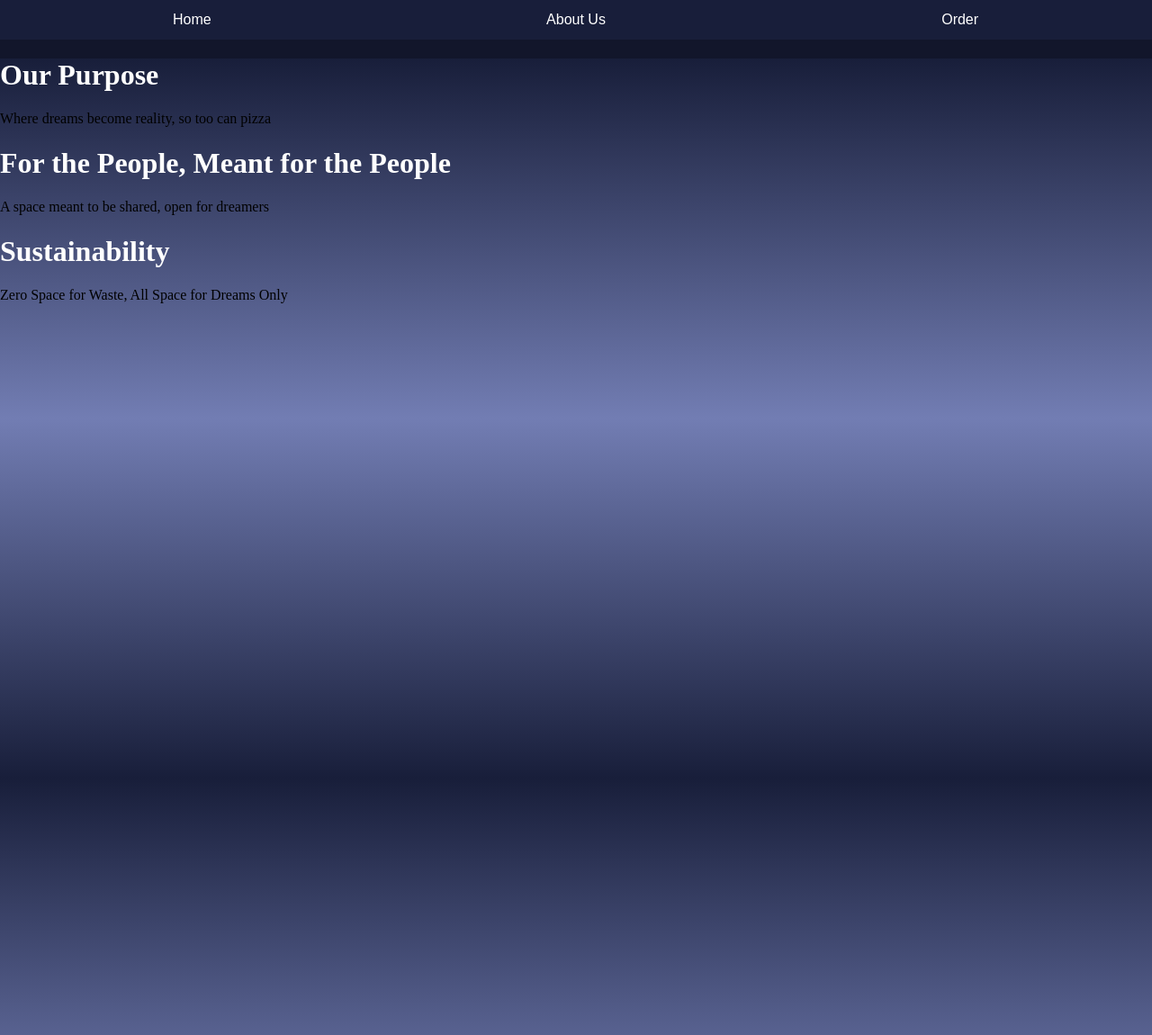
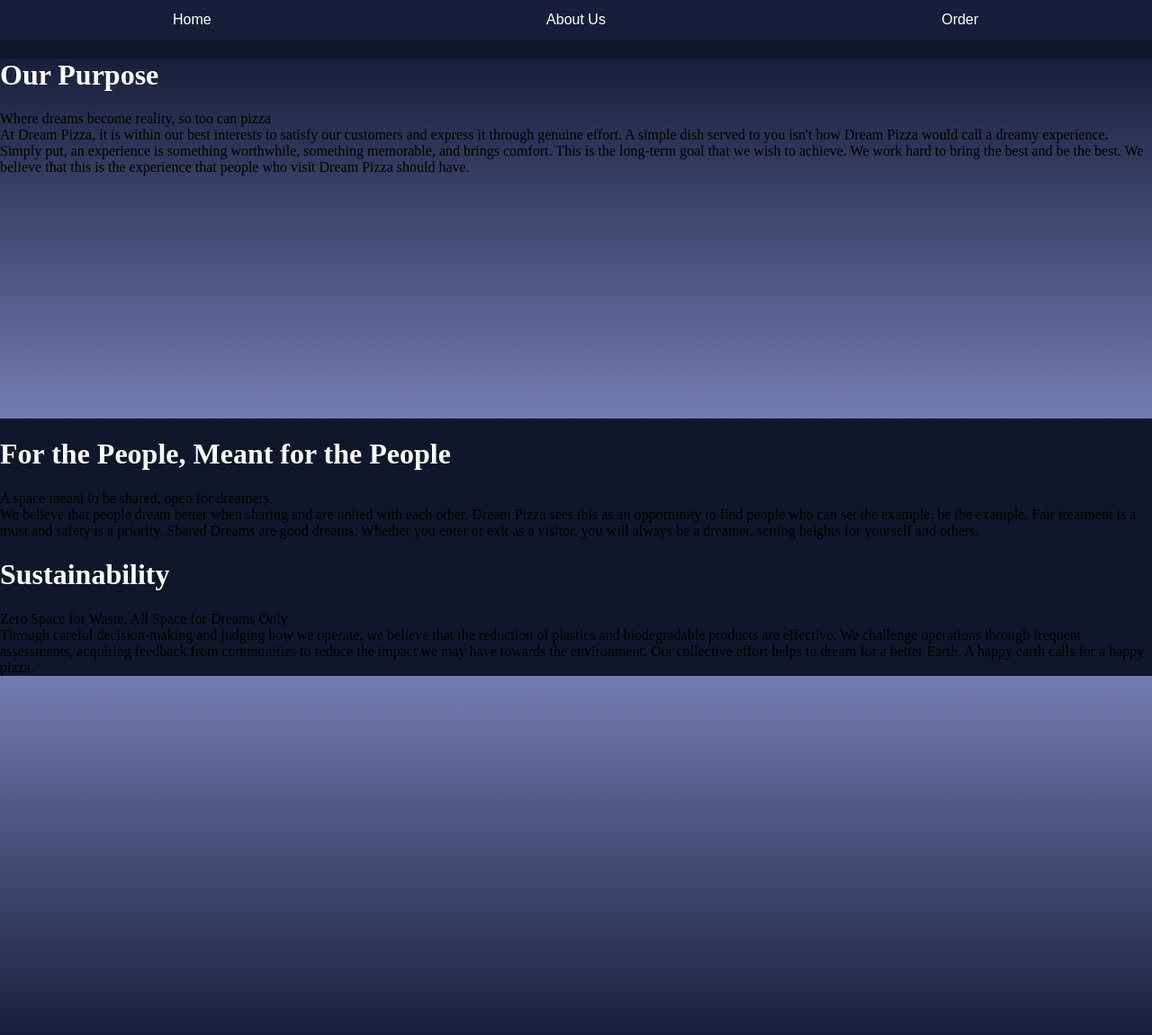
Before and after one commit to st25209-lgtm/CSC2-AS91896-AS91897, a Flask app: page /about in a window 1280 px wide. Shown: the top 1150 px of the page at 90% size. Run offline with Flask 3, Linux system fonts and the light colour scheme; some web fonts are replaced.

Commit message:
Blocks now have descriptions in About Us page

```diff
--- a/templates/about.html
+++ b/templates/about.html
@@ -10,13 +10,36 @@
         <div class="aub-quote">
             <span>Where dreams become reality, so too can pizza</span>
         </div>
+        <div class="aub-description-block">
+            <p class="aub-description">
+                At Dream Pizza, it is within our best interests to satisfy our customers and express it through genuine effort.
+                A simple dish served to you isn't how Dream Pizza would call a dreamy experience. Simply put, an experience is something worthwhile,
+                something memorable, and brings comfort. This is the long-term goal that we wish to achieve. We work hard to bring the best and be the best.
+                We believe that this is the experience that people who visit Dream Pizza should have.
+            </p>
+        </div>
+    </div>
         <h1 class="aub-heading">For the People, Meant for the People</h1>
         <div class="aub-quote">
             <span>A space meant to be shared, open for dreamers</span>
         </div>
+        <div class="aub-description-block">
+            <p class="aub-description">
+                We believe that people dream better when sharing and are united with each other. Dream Pizza sees this as an opportunity to find people who can set the example, be the example.
+                Fair treatment is a must and safety is a priority. Shared Dreams are good dreams. Whether you enter or exit as a visitor, you will always be a dreamer, setting heights for yourself and others.
+            </p>
+        </div>
+    </div>
         <h1 class="aub-heading">Sustainability</h1>
         <div class="aub-quote">
             <span>Zero Space for Waste, All Space for Dreams Only</span>
+        </div>
+        <div class="aub-description-block">
+            <p class="aub-description">
+                Through careful decision-making and judging how we operate, we believe that the reduction of plastics and biodegradable products are effective.
+                We challenge operations through frequent assessments, acquiring feedback from communities to reduce the impact we may have towards the environment.
+                Our collective effort helps to dream for a better Earth. A happy earth calls for a happy pizza.
+            </p>
         </div>
     </div>
     <div class="about-us-block aub-second"></div>
```
